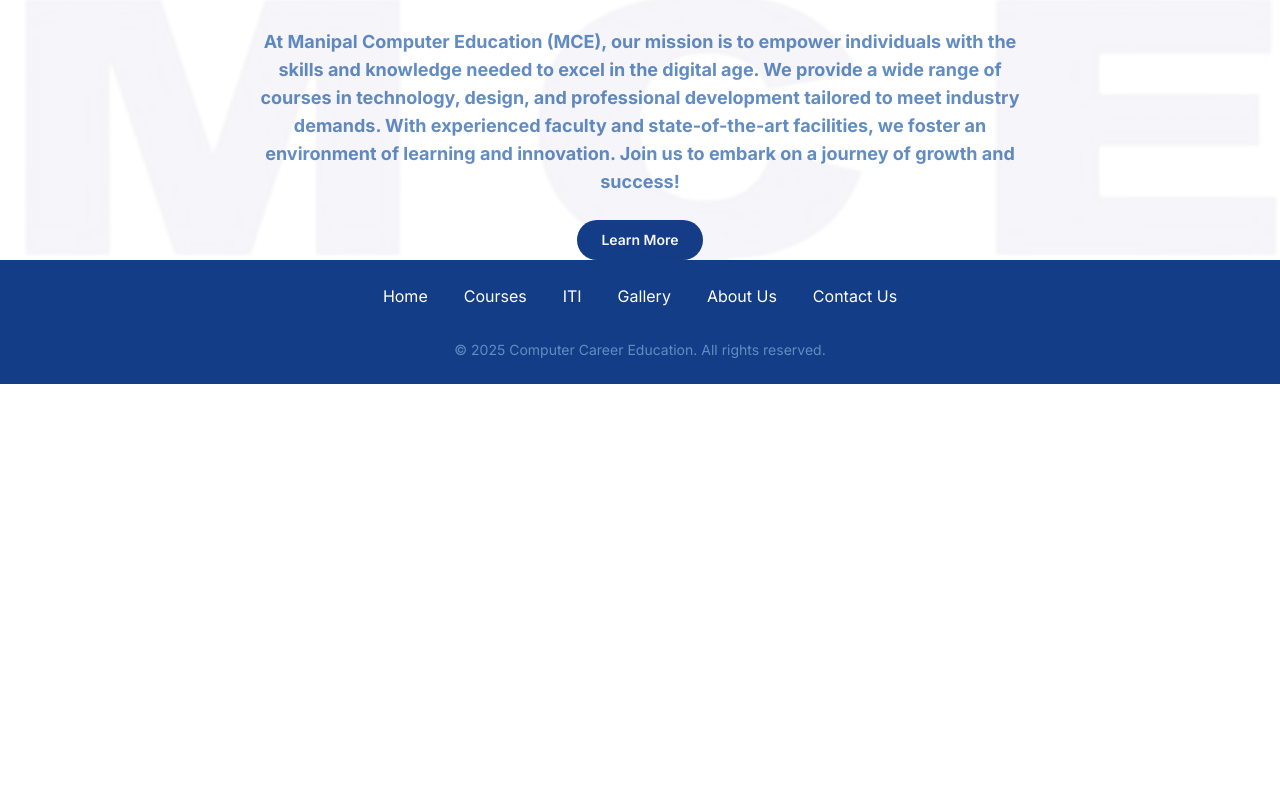
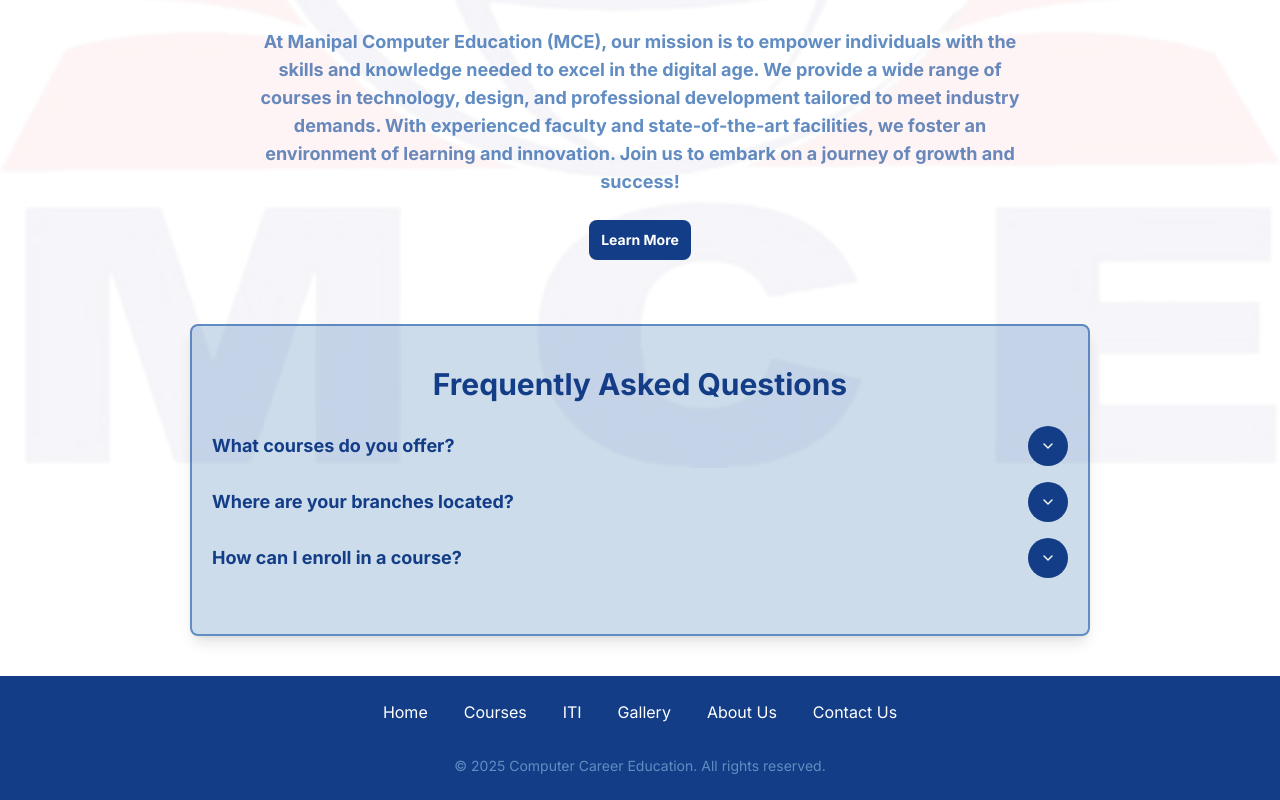
Before and after one commit to trishashetty19/mce-website, a Next.js app: page / in a window 1280 px wide. Shown: the part 904-1704 px from the top of the page. Before the commit the page ends 1288 px from the top, so only its background shows below. Built offline with nearby package versions, Linux system fonts and the light colour scheme.

Commit message:
[feat] Added FAQ section

```diff
--- a/src/app/page.tsx
+++ b/src/app/page.tsx
@@ -3,6 +3,7 @@
 import React, { useState, useEffect } from 'react';
 import { Button } from '../components/ui/button';
 import { Card } from '../components/ui/card';
+import { ChevronUp, ChevronDown } from 'lucide-react'; // Importing Lucide icons
 
 const page = () => {
   const [currentImageIndex, setCurrentImageIndex] = useState(0);
@@ -10,7 +11,7 @@
     '/photo1.jpg',
     '/photo2.jpg',
     '/photo3.jpg',
-    '/photo4.jpg'
+    '/photo4.jpg',
   ];
 
   const nextImage = () => {
@@ -31,9 +32,33 @@
     return () => clearInterval(intervalId);
   }, []);
 
+  // FAQ Section State
+  const [activeFAQ, setActiveFAQ] = useState<number | null>(null);
+
+  const toggleFAQ = (index: number) => {
+    setActiveFAQ(activeFAQ === index ? null : index);
+  };
+
+  const faqs = [
+
+    {
+      question: 'What courses do you offer?',
+      answer:
+        'We offer Computer Courses, ITI Courses, Fashion Designing, Spoken English, and more.',
+    },
+    {
+      question: 'Where are your branches located?',
+      answer: 'We have branches in Kaup and Padubidri.',
+    },
+    {
+      question: 'How can I enroll in a course?',
+      answer:
+        'You can contact us through our website or visit any of our branches to get more information and enroll.',
+    },
+  ];
+
   return (
     <div className="relative w-full flex flex-col items-center justify-center">
-
       {/* Background Logo */}
       <div
         className="absolute top-0 left-0 w-full h-full bg-center bg-contain bg-no-repeat"
@@ -57,21 +82,27 @@
 
       {/* Two Cards Section */}
       <div className="relative w-full flex flex-col md:flex-row justify-center px-5 md:px-20 space-y-6 md:space-y-0 md:space-x-20 mt-40 md:mt-80">
-
         {/* Kaup and Padubidri Sections Card */}
         <Card className="w-full md:w-1/2 h-full p-10 bg-card border-2 border-secondary rounded-lg shadow-lg">
           <h3 className="text-2xl font-bold text-center mb-3 md:mb-6 text-primary">
             Our Branches
           </h3>
           <div className="flex flex-col md:flex-row h-full">
-
             {/* Kaup Section */}
             <div className="w-full md:w-1/2 p-6 mb-1 md:mb-0">
               <h3 className="text-xl font-bold mb-2 sm:mb-4 text-center">Kaup</h3>
-              <Button className="w-full py-3 mb-2 rounded-lg bg-primary text-primary-foreground hover:bg-secondary hover:scale-110">Computer Courses</Button>
-              <Button className="w-full py-3 mb-2 rounded-lg bg-primary text-primary-foreground hover:bg-secondary hover:scale-110">ITI Courses</Button>
-              <Button className="w-full py-3 mb-2 rounded-lg bg-primary text-primary-foreground hover:bg-secondary hover:scale-110">Fashion Designing</Button>
-              <Button className="w-full py-3 mb-2 rounded-lg bg-primary text-primary-foreground hover:bg-secondary hover:scale-110">Spoken English</Button>
+              <Button className="w-full py-3 mb-2 rounded-lg bg-primary text-primary-foreground hover:bg-secondary hover:scale-110">
+                Computer Courses
+              </Button>
+              <Button className="w-full py-3 mb-2 rounded-lg bg-primary text-primary-foreground hover:bg-secondary hover:scale-110">
+                ITI Courses
+              </Button>
+              <Button className="w-full py-3 mb-2 rounded-lg bg-primary text-primary-foreground hover:bg-secondary hover:scale-110">
+                Fashion Designing
+              </Button>
+              <Button className="w-full py-3 mb-2 rounded-lg bg-primary text-primary-foreground hover:bg-secondary hover:scale-110">
+                Spoken English
+              </Button>
             </div>
 
             {/* Divider */}
@@ -80,10 +111,18 @@
             {/* Padubidri Section */}
             <div className="w-full md:w-1/2 p-6">
               <h3 className="text-xl font-bold mb-2 sm:mb-4 text-center">Padubidri</h3>
-              <Button className="w-full py-3 mb-2 rounded-lg bg-primary text-primary-foreground hover:bg-secondary hover:scale-110">Computer Courses</Button>
-              <Button className="w-full py-3 mb-2 rounded-lg bg-primary text-primary-foreground hover:bg-secondary hover:scale-110">ITI Courses</Button>
-              <Button className="w-full py-3 mb-2 rounded-lg bg-primary text-primary-foreground hover:bg-secondary hover:scale-110">Fashion Designing</Button>
-              <Button className="w-full py-3 mb-2 rounded-lg bg-primary text-primary-foreground hover:bg-secondary hover:scale-110">Spoken English</Button>
+              <Button className="w-full py-3 mb-2 rounded-lg bg-primary text-primary-foreground hover:bg-secondary hover:scale-110">
+                Computer Courses
+              </Button>
+              <Button className="w-full py-3 mb-2 rounded-lg bg-primary text-primary-foreground hover:bg-secondary hover:scale-110">
+                ITI Courses
+              </Button>
+              <Button className="w-full py-3 mb-2 rounded-lg bg-primary text-primary-foreground hover:bg-secondary hover:scale-110">
+                Fashion Designing
+              </Button>
+              <Button className="w-full py-3 mb-2 rounded-lg bg-primary text-primary-foreground hover:bg-secondary hover:scale-110">
+                Spoken English
+              </Button>
             </div>
           </div>
         </Card>
@@ -91,7 +130,6 @@
         {/* Image Carousel Card */}
         <Card className="w-full md:w-1/2 h-full bg-card border-2 border-secondary rounded-lg shadow-lg">
           <div className="relative w-full h-full rounded-lg overflow-hidden">
-
             {/* View More Button */}
             <Button
               onClick={() => {
@@ -140,11 +178,42 @@
           onClick={() => {
             window.location.href = '#aboutus';
           }}
-          className="py-3 px-6 bg-primary text-primary-foreground rounded-full font-semibold hover:bg-secondary transition-all"
+          className="py-3 px-6 text-sm sm:text-sm text-primary-foreground border-primary font-bold rounded-lg sm:px-3 sm:py-2 z-10 hover:bg-secondary hover:scale-105"
         >
           Learn More
         </Button>
       </div>
+
+      {/* FAQ Section */}
+      <div className="w-full mt-10 md:mt-16 flex flex-col items-center px-5 md:px-10 text-center mb-10">
+        <Card className="w-full md:w-3/4 p-10 bg-card border-2 px-5 border-secondary rounded-lg shadow-lg">
+          <h2 className="text-2xl md:text-3xl font-bold text-primary mb-6">
+            Frequently Asked Questions
+          </h2>
+          {faqs.map((faq, index) => (
+            <div key={index} className="mb-4">
+              <div
+                className="flex justify-between items-center cursor-pointer"
+                onClick={() => toggleFAQ(index)}
+              >
+                <h3 className="text-md md:text-lg font-bold text-primary">{faq.question}</h3>
+                <Button
+                  className={`transform transition-all duration-300 ${activeFAQ === index ? 'rotate-180' : ''
+                    } p-3 rounded-full`}
+                >
+                  {activeFAQ === index ? <ChevronUp size={18} /> : <ChevronDown size={18} />}
+                </Button>
+              </div>
+
+              {/* Conditional rendering of answer */}
+              {activeFAQ === index && (
+                <p className="mt-3 text-secondary font-bold">{faq.answer}</p>
+              )}
+            </div>
+          ))}
+        </Card>
+      </div>
+
     </div>
   );
 };
```
